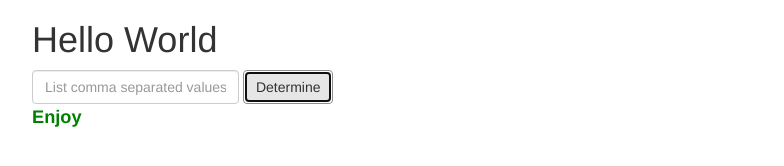
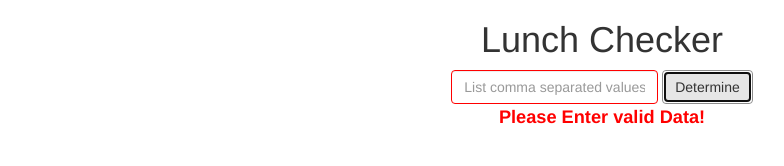
Before and after one commit to kjm789/angular, a plain HTML site: page coursea/assign1/index.html in a window 1280 px wide. Both pictures are taken after a click on the button "Determine". Shown: the whole page, without its empty margins (38-822 px from the left). Drawn offline with Linux system fonts and the light colour scheme.

Commit message:
finished the coursea assignment 1 for angular

```diff
--- a/coursea/assign1/app.js
+++ b/coursea/assign1/app.js
@@ -9,19 +9,26 @@
 	function lCheckerController($scope) {
 		$scope.input = "";
 		$scope.message = "";
+		$scope.color = "#ccc";
 
 		$scope.displayOutput = function () {
 			$scope.message = determineMessage($scope.input.split(',').map(item => item.trim()).filter(input => input.trim().length > 0), $scope);
 		}
+
+		$scope.clearInput = function () {
+			$scope.message = "";
+			$scope.input = "";
+			$scope.color = "#ccc";
+		}
 	}
 
 	function determineMessage(stringArr, $scope) {
-		if(stringArr.length < 0 ) {
-			$scope.color = "red";
+		if(stringArr.length <= 0 ) {
+			$scope.color = "#f00";
 			return "Please Enter valid Data!";
 		}
 		else {
-			$scope.color = "green";
+			$scope.color = "#008000";
 			return stringArr.length > 3 ? "Too Much!" : "Enjoy";
 		}
 	}
--- a/coursea/assign1/index.html
+++ b/coursea/assign1/index.html
@@ -13,11 +13,11 @@
 	<title></title>
 </head>
 <body ng-app="lCheckerApp">
-	<div class="container" ng-controller="lCheckerController">
-		<h1>Hello World</h1>
+	<div class="container text-center" ng-controller="lCheckerController">
+		<h1>Lunch Checker</h1>
 		<div class="form-inline">
 			<div class="form-group">
-				<input class="form-control" type="text" placeholder="List comma separated values" ng-model="input">
+				<input class="form-control" type="text" placeholder="List comma separated values" ng-model="input" style="border: 1px solid {{color}};" ng-focus="clearInput()">
 				<button class="btn btn-default" ng-click="displayOutput()">Determine</button>
 			</div>
 			<br />
```
